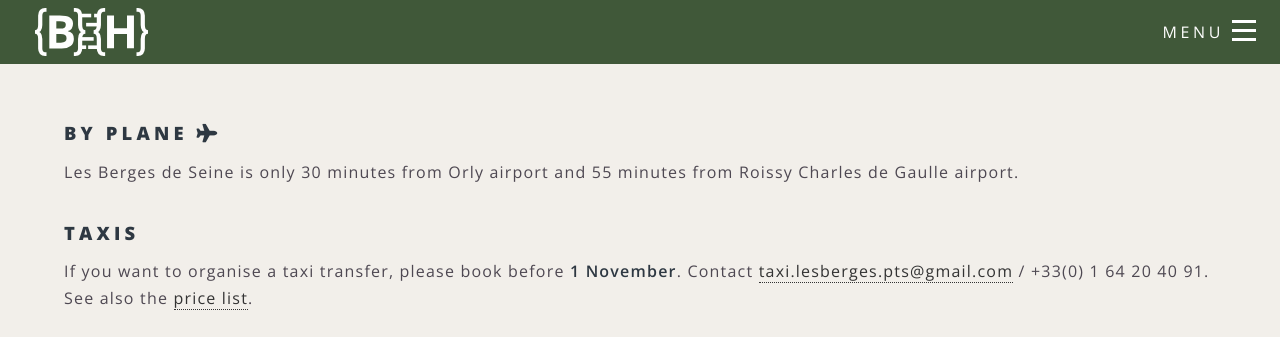
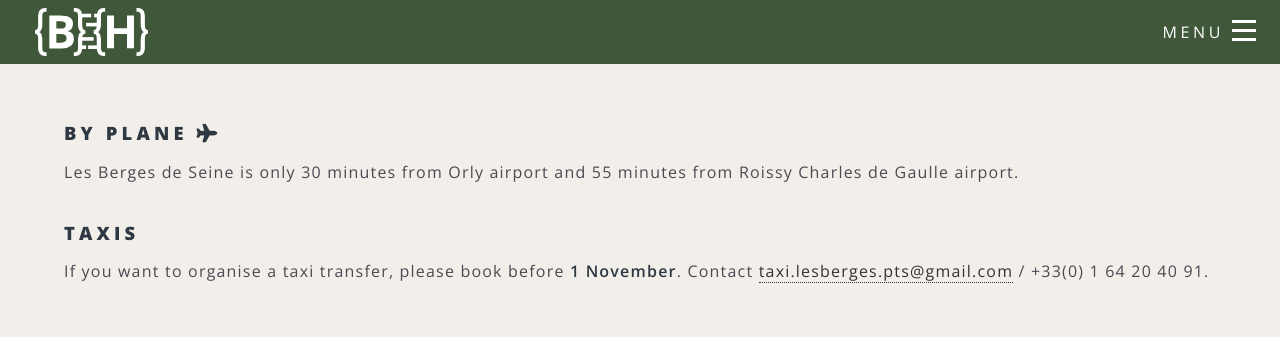
Before and after one commit to elixir-europe/biohackathon-europe-2022, a Jekyll site: the page built from venue.html, in a window 1280 px wide and 900 px high, scrolled down 2563 px, cut to the strip 0-337 px from the top of the window. Built offline with Jekyll 4.4.1, drawn with Linux system fonts in a browser that asks for light colours; nearby versions of some CDN libraries.

Commit message:
Update travel info

```diff
--- a/venue.html
+++ b/venue.html
@@ -104,7 +104,7 @@ body_class: venue
             </div>
             <div class="mb-4">
             <h3>Taxis</h3>
-            <p>If you want to organise a taxi transfer, please book before <strong>1 November</strong>. Contact <a href="mailto:taxi.lesberges.pts@gmail.com">taxi.lesberges.pts@gmail.com</a> /  +33(0) 1 64 20 40 91. See also the <a href="https://drive.google.com/open?id=1aJhw-Tsv9fA8TYmi8OCKwtCslHUSlPN7">price list</a>.</p>
+            <p>If you want to organise a taxi transfer, please book before <strong>1 November</strong>. Contact <a href="mailto:taxi.lesberges.pts@gmail.com">taxi.lesberges.pts@gmail.com</a> /  +33(0) 1 64 20 40 91. </p>
 
       </div>
     <span class="google-maps">
```
